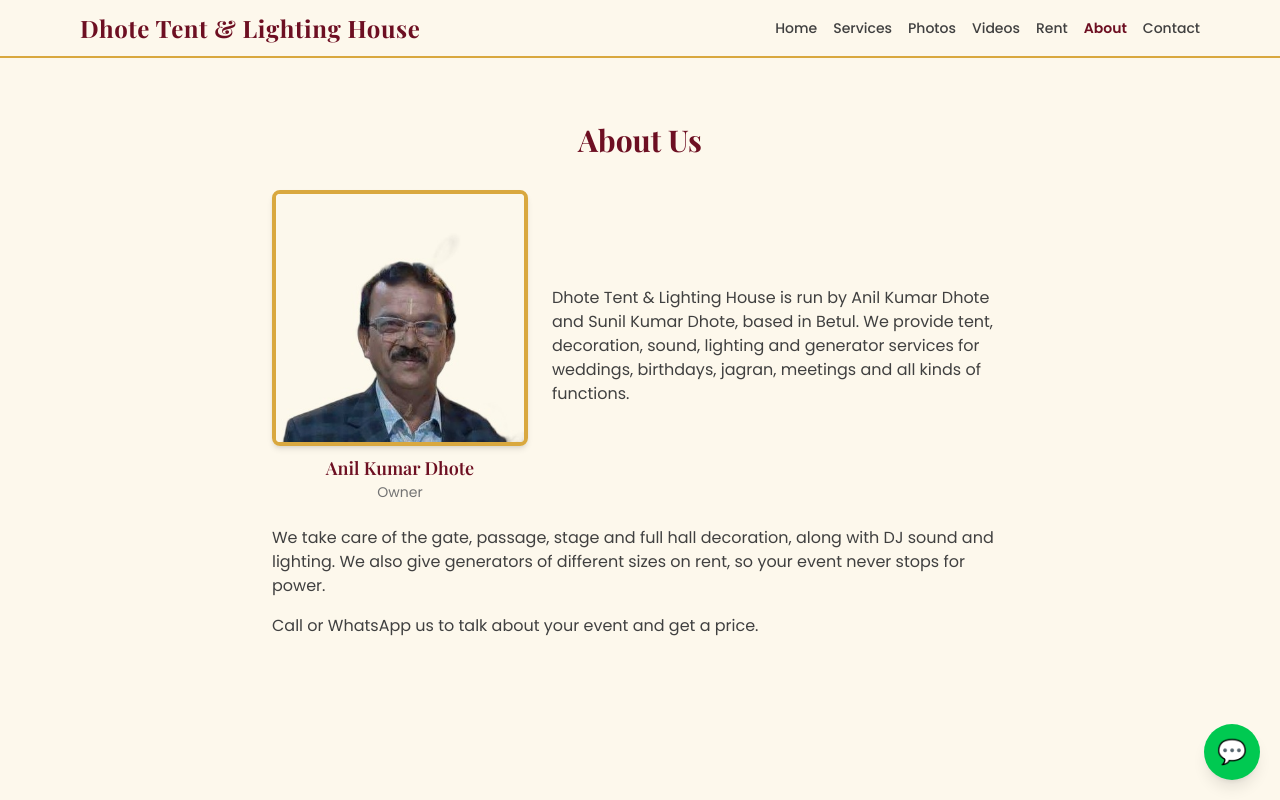
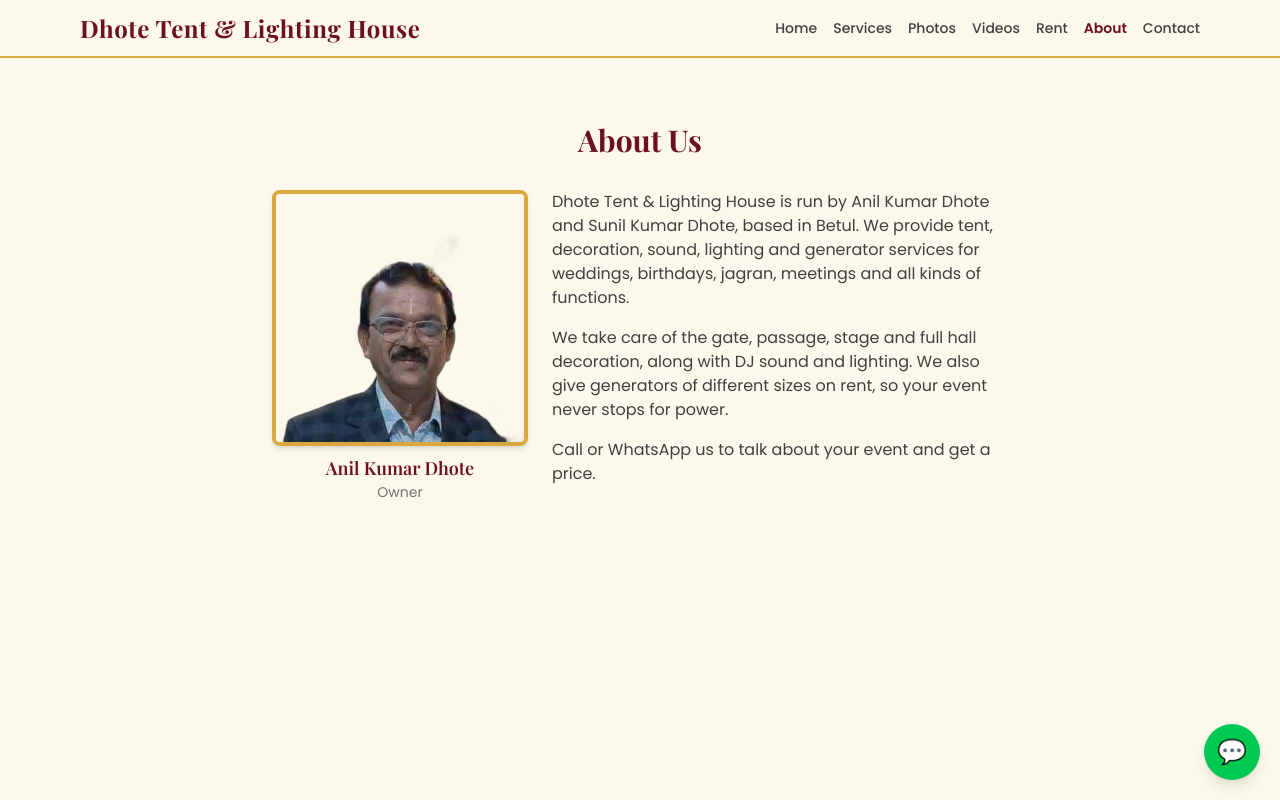
Before and after one commit to saniya-gupta-gammaedge/Event_Planner, a React (Vite) app in the folder frontend/: page /about in a window 1280 px wide. Built offline with nearby package versions, Linux system fonts and the light colour scheme.

Commit message:
Align all About page paragraphs to the same left edge
The second and third paragraphs were left-aligned to the page margin
while the first sat in a column next to the photo, creating a
staggered look. Grouped all three paragraphs into one column beside
the photo so they line up consistently.

```diff
--- a/frontend/src/pages/About.jsx
+++ b/frontend/src/pages/About.jsx
@@ -6,7 +6,7 @@
     <div className="max-w-3xl mx-auto px-4 py-16 text-left">
       <h1 className="font-display text-3xl font-bold text-maroon mb-8 text-center">About Us</h1>
 
-      <div className="flex flex-col sm:flex-row items-center sm:items-start gap-6 mb-6">
+      <div className="flex flex-col sm:flex-row items-center sm:items-start gap-6">
         <div className="text-center shrink-0">
           <img
             src={anilPhoto}
@@ -16,14 +16,13 @@
           <p className="font-display text-lg font-semibold text-maroon mt-2">Anil Kumar Dhote</p>
           <p className="text-sm text-neutral-500">Owner</p>
         </div>
-        <p className="text-neutral-700 sm:self-center">
+        <div className="space-y-4">
+          <p className="text-neutral-700">
             {company.name} is run by {company.owners.join(' and ')}, based in Betul. We provide
             tent, decoration, sound, lighting and generator services for weddings, birthdays,
             jagran, meetings and all kinds of functions.
           </p>
-      </div>
-
-      <p className="text-neutral-700 mb-4">
+          <p className="text-neutral-700">
             We take care of the gate, passage, stage and full hall decoration, along with DJ sound
             and lighting. We also give generators of different sizes on rent, so your event never
             stops for power.
@@ -32,5 +31,7 @@
             Call or WhatsApp us to talk about your event and get a price.
           </p>
         </div>
+      </div>
+    </div>
   )
 }
```
Lines whose indentation alone changed are shown as unchanged.
